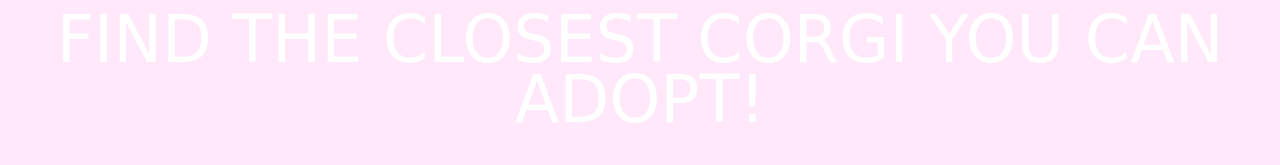
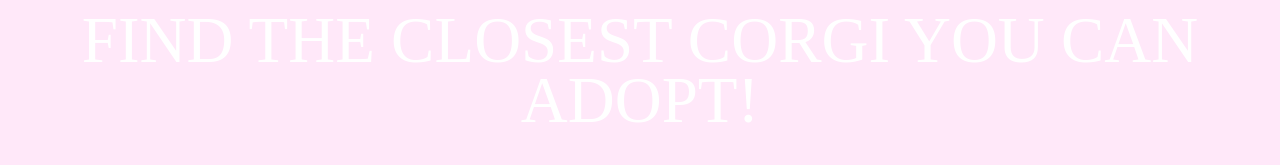
Before and after one commit to medhatnar/closestCorgi, a website: page client/index.html in a window 1280 px wide. Shown: the top 165 px of the page. Drawn offline with nearby package versions, Linux system fonts and the light colour scheme; some packages are replaced by stand-ins of ours.

Commit message:
text styling

```diff
--- a/client/styles.css
+++ b/client/styles.css
@@ -1 +1 @@
-h1 { color: #fff; font-family: 'Righteous', cursive; font-size: 65px; font-weight: normal; line-height: 60px; margin: 10px 0 20px; text-transform: uppercase; text-shadow: 2px 2px 0 #000, margin: 10px 0 24px; text-align: center; }
+h1 { color: #fff; font-family: 'Righteous'; font-size: 65px; font-weight: normal; line-height: 60px; margin: 10px 0 20px; text-transform: uppercase; text-shadow: 2px 2px 0 #000, margin: 10px 0 24px; text-align: center; }
```
